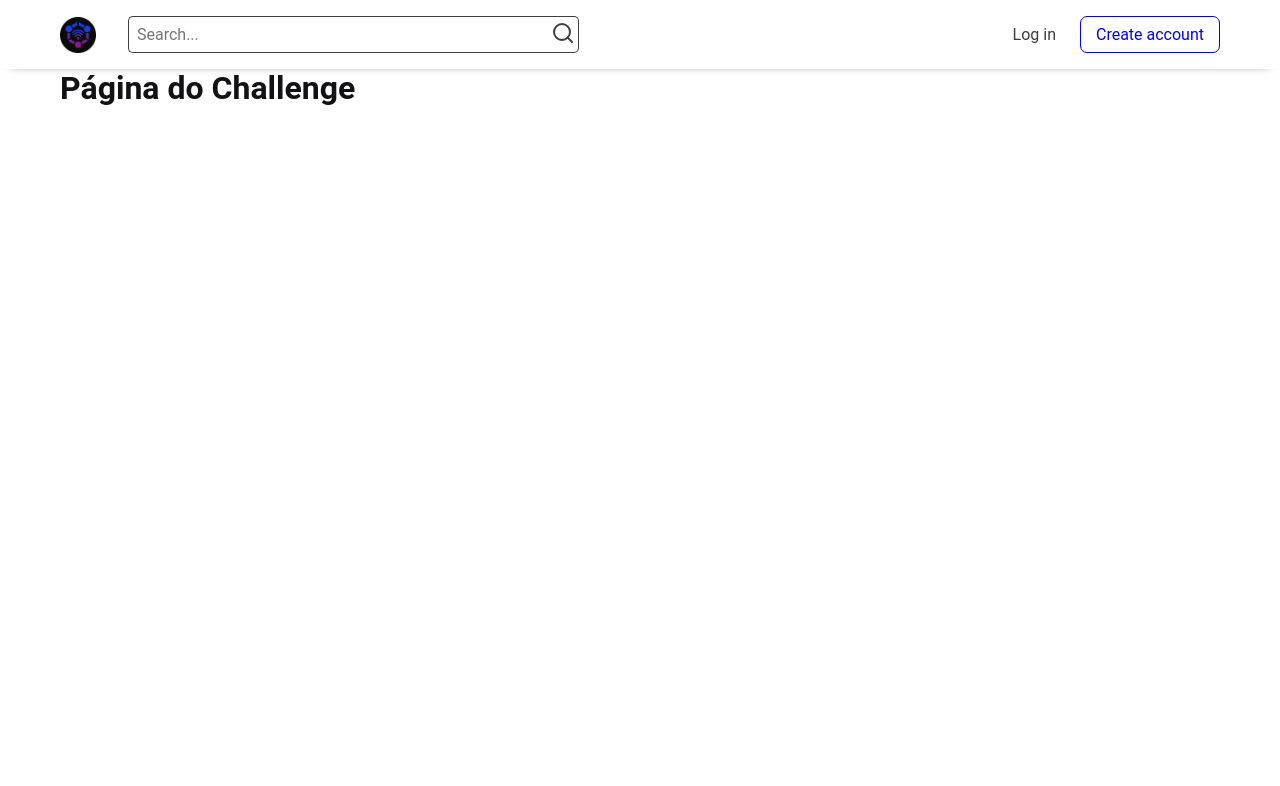
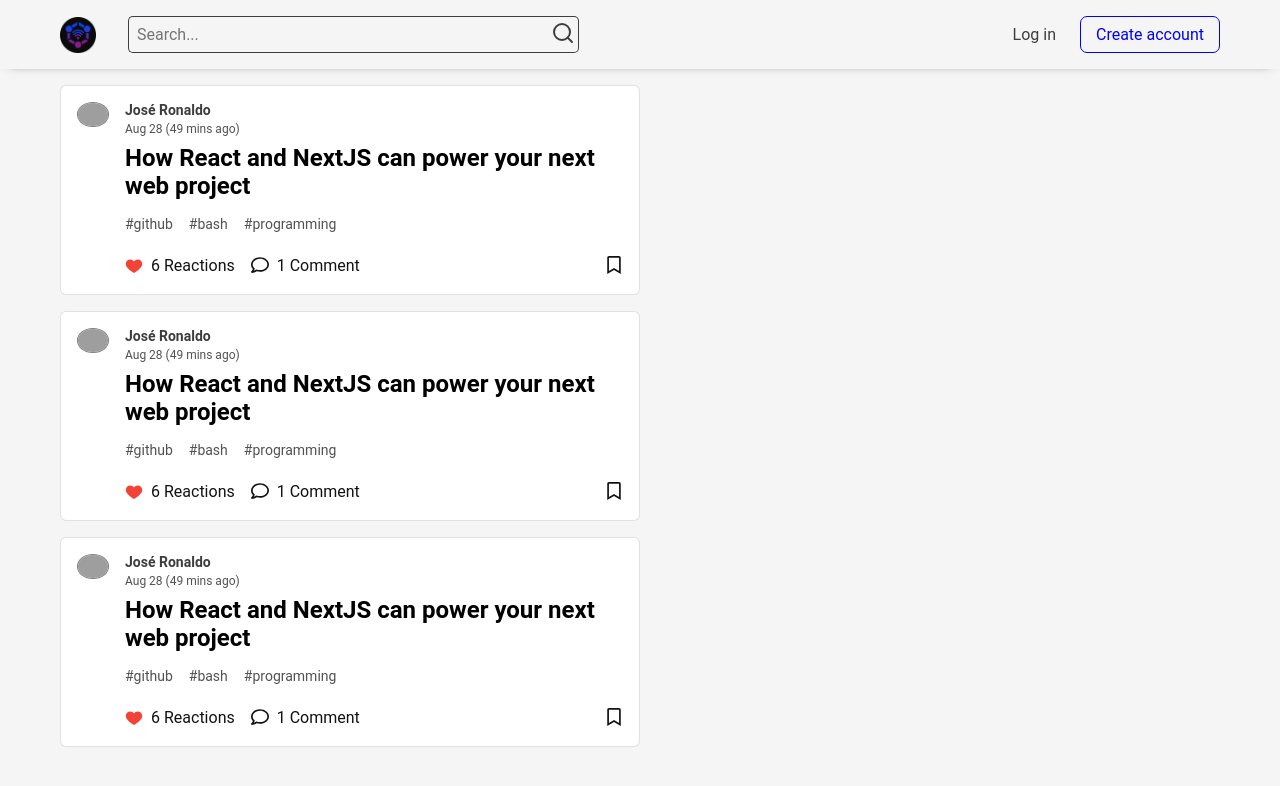
Before and after one commit to Dev-JoseRonaldo/union-group-treinamento, a React (Vite) app: page /challenge in a window 1280 px wide. Shown: the top 786 px of the page. Built offline with nearby package versions, Linux system fonts and the light colour scheme; grey boxes are pictures that could not be loaded.

Commit message:
:sparkles: feat: Estrutura e estilização do component Post

```diff
--- a/src/components/Challenge/Header/styles.module.scss
+++ b/src/components/Challenge/Header/styles.module.scss
@@ -3,10 +3,10 @@
   --button-color: #0000fc;
 }
 
-
 .header {
   color: var(--text-color);
   box-shadow: 0 5px 10px -10px rgba(0,0,0,0.7);
+  margin-bottom: 1rem;
 }
 
 .contentHeader {
--- /dev/null
+++ b/src/components/Challenge/Post/index.tsx
@@ -0,0 +1,57 @@
+import styles from './styles.module.scss'
+
+import { FcLike, FcLikePlaceholder } from 'react-icons/fc'
+import { FaRegComment, FaRegBookmark, FaBookmark } from 'react-icons/fa'
+import { MouseEvent, useState } from 'react';
+
+export const Post = () => {
+  const [isLiked, setIsLiked] = useState(true);
+  const [isSaved, setIsSaved] = useState(true);
+
+  function handleIsLiked(e: MouseEvent) {
+    e.preventDefault();
+
+    setIsLiked(()=> !isLiked)
+  }
+
+  function handleIsSaved(e: MouseEvent) {
+    e.preventDefault();
+
+    setIsSaved(()=> !isSaved)
+  }
+
+  return (
+    <div className={styles.container}>
+      <img src="https://github.com/Dev-JoseRonaldo.png" alt="" />
+      <article>
+        <strong>José Ronaldo</strong>
+        <time>Aug 28 (49 mins ago)</time>
+
+        <div>
+          <p>How React and NextJS can power your next web project</p>
+          <div className={styles.hashtagBox}>
+            <a href="#">#github</a>
+            <a href="#">#bash</a>
+            <a href="#">#programming</a>
+          </div>
+        </div>
+
+        <div className={styles.reactionsContainer}>
+            <div className={styles.reactionsContainer__leftSide}>
+              <div className={styles.reactionsContainer__reactionBox}>
+                {isLiked ? <FcLike size={18} onClick={handleIsLiked}/> : <FcLikePlaceholder size={18} onClick={handleIsLiked}/>}
+                <span>6 Reactions</span>
+              </div>
+              <div className={styles.reactionsContainer__reactionBox}>
+                <FaRegComment size={18} />
+                <span>1 Comment</span>
+              </div>
+            </div>
+            <div className={styles.reactionsContainer__rightSide}>
+              {isSaved ? <FaRegBookmark size={18} onClick={handleIsSaved}/> : <FaBookmark size={18} onClick={handleIsSaved}/>}
+            </div>
+          </div>
+      </article>
+    </div>
+  )
+}
--- /dev/null
+++ b/src/components/Challenge/Post/styles.module.scss
@@ -0,0 +1,80 @@
+.container {
+  width: fit-content;
+  max-width: 50%;
+
+  display: flex;
+  align-items: flex-start;
+  justify-content: center;
+  gap: 1rem;
+
+  background-color: white;
+  padding: 1rem;
+
+  border-radius: 6px;
+  border: 1px solid rgba(189, 189, 189, 0.449);
+
+  > img {
+    width: 32px;
+    border: 1px solid rgb(0, 0, 0,0.5);
+    border-radius: 50%;
+  }
+
+  margin-bottom: 1rem;
+
+}
+
+article {
+  display: flex;
+  flex-direction: column;
+
+  > strong {
+    color: #3d3d3d;
+    font-size: 0.875rem;
+    font-weight: 700;
+    margin-bottom: 4px;
+  }
+
+  > time {
+    color: #525252;
+    font-size: 0.75rem;
+    margin-bottom: 0.5rem;
+  }
+
+  p {
+    color: black;
+    font-size: 1.5rem;
+    font-weight: 700;
+    margin-bottom: 1rem;
+  }
+
+  .hashtagBox{
+    display: flex;
+    gap: 1rem;
+    margin-bottom: 1.5rem;
+
+    a{
+      color: #525252;
+      font-size: 0.875rem;
+    }
+  }
+}
+
+.reactionsContainer {
+  display: flex;
+  justify-content: space-between;
+  align-items: flex-start;
+
+  &__leftSide{
+    display: flex;
+    justify-content: center;
+    align-items: center;
+    gap: 1rem;
+  }
+
+  &__reactionBox {
+    display: flex;
+    align-items: flex-start;
+    justify-content: center;
+    gap: 0.5rem;
+  }
+}
--- a/src/pages/Challenge.tsx
+++ b/src/pages/Challenge.tsx
@@ -1,11 +1,14 @@
 import { Header } from "../components/Challenge/Header"
+import { Post } from "../components/Challenge/Post"
 
 export const Challenge = () => {
   return (
     <>
       <Header />
       <main>
-        <h1>Página do Challenge</h1>
+        <Post />
+        <Post />
+        <Post />
       </main>
     </>
   )
--- a/src/styles/global.scss
+++ b/src/styles/global.scss
@@ -6,6 +6,7 @@
 
 :root {
   --white: #ffffff;
+  --background-color: #F5F5F5;
 
   --gray-900: #121214;
 }
@@ -24,7 +25,7 @@
 }
 
 body {
-  background: var(--white);
+  background: var(--background-color);
   color: var(--gray-900);
 }
 
```
